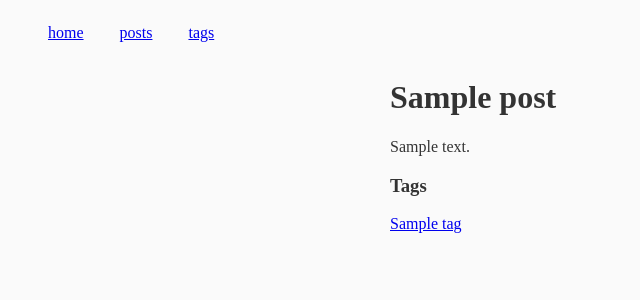
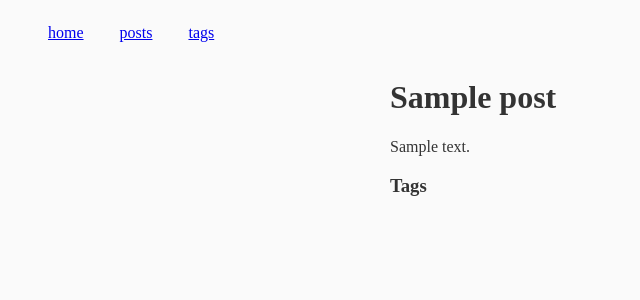
Before and after one commit to cwshevlin/personal-site, a Django app: template posts/templates/post.html in a window 1280 px wide. Shown: the top 300 px of the page, without its empty margins (0-640 px from the left). Run offline with Django 3.2, Linux system fonts and the light colour scheme; the template is opened without the code that fills it: most values are stand-ins (such as "Sample title", 1, 10 or a date in 2020).

Commit message:
Removes a template tag.

```diff
--- a/posts/templates/post.html
+++ b/posts/templates/post.html
@@ -20,7 +20,7 @@
     <div class="tags">
         <h3>Tags</h3>
         {% for tag in tags %}
-        <a class="post-tag" href="/tags/{{tag.name | slugify }}">{{ tag.name }}</a>
+        <!--<a class="post-tag" href="/tags/{{tag.name | slugify }}">{{ tag.name }}</a>-->
         {% endfor %}
     </div>
 {% endif %}
```
